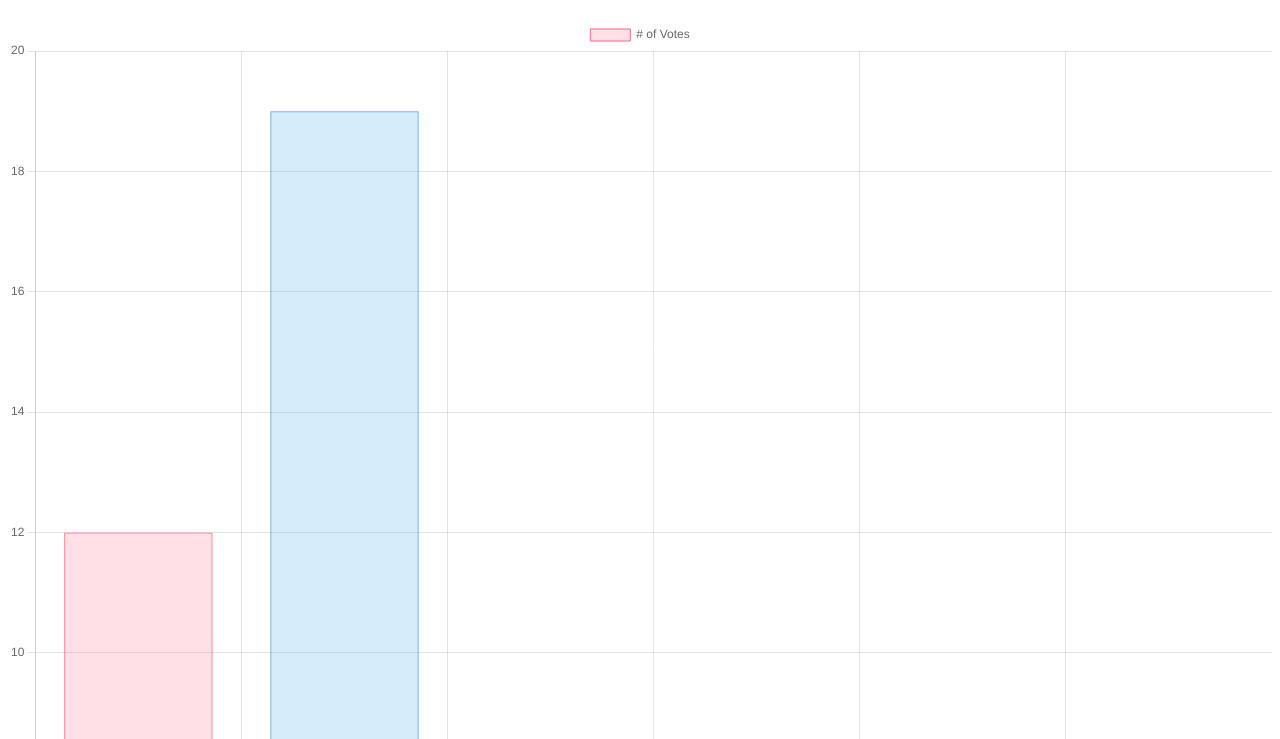
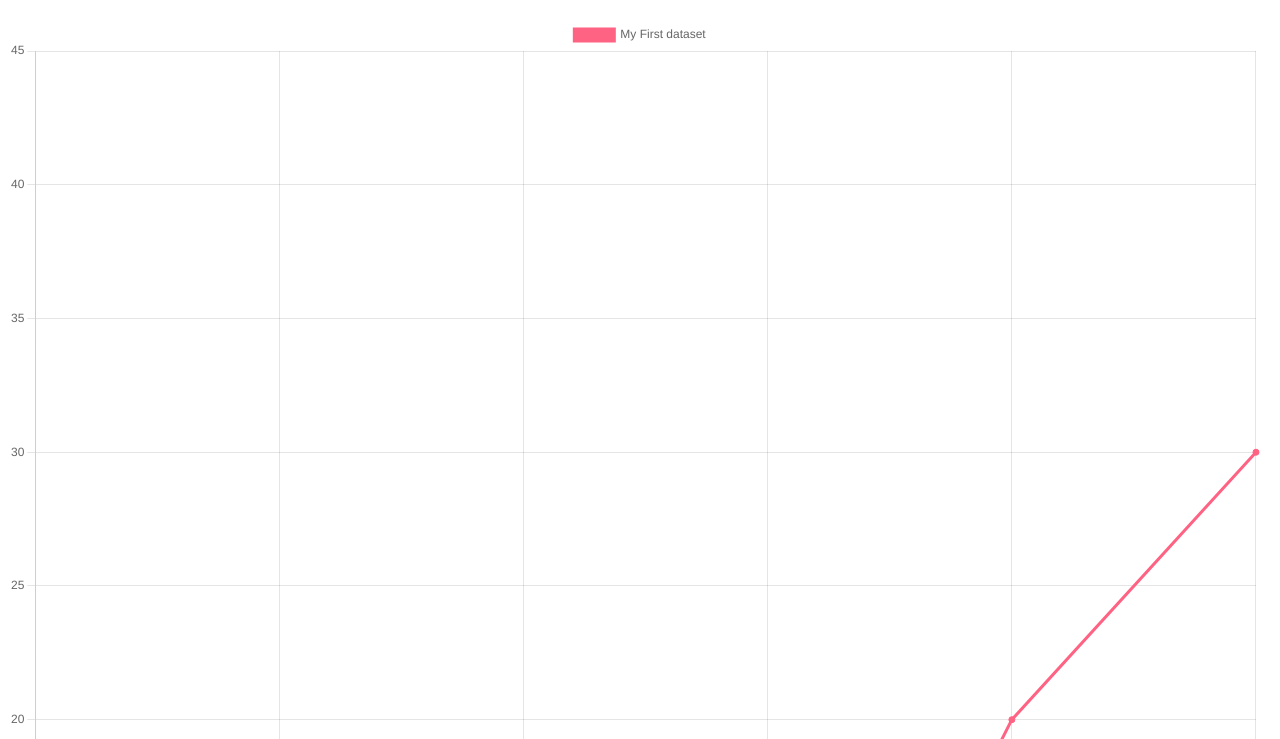
Before and after one commit to YasirUddin123/spike-chart.js-firsttime, a plain HTML site: page chartjs.html in a window 1280 px wide. Shown: the part 61-800 px from the top of the page. Drawn offline with nearby package versions, Linux system fonts and the light colour scheme.

Commit message:
added steps on how to use chart.js

```diff
--- a/chartjs.html
+++ b/chartjs.html
@@ -1,3 +1,6 @@
+<!-- Website Resource 1: https://www.chartjs.org/docs/latest/getting-started/ -->
+<!-- Website Resource 2: https://github.com/chartjs/Chart.js/blob/master/docs/getting-started/index.md -->
+
 <!DOCTYPE html>
 <html>
     <head>
@@ -8,47 +11,46 @@
         <meta name="viewport" content="width=device-width, initial-scale=1">
         <link rel="stylesheet" href="">
         <script src="chartjs.js"></script>
+        <!-- Step 2: Source in chart.js -->
         <script src="https://cdn.jsdelivr.net/npm/chart.js"></script>
     </head>
     <body>
         <h1>Graph</h1>
-        <canvas id="myChart" width="400" height="400"></canvas>
-<script>
-const ctx = document.getElementById('myChart').getContext('2d');
-const myChart = new Chart(ctx, {
-    type: 'bar',
-    data: {
-        labels: ['Red', 'Blue', 'Yellow', 'Green', 'Purple', 'Orange'],
-        datasets: [{
-            label: '# of Votes',
-            data: [12, 19, 3, 5, 2, 3],
-            backgroundColor: [
-                'rgba(255, 99, 132, 0.2)',
-                'rgba(54, 162, 235, 0.2)',
-                'rgba(255, 206, 86, 0.2)',
-                'rgba(75, 192, 192, 0.2)',
-                'rgba(153, 102, 255, 0.2)',
-                'rgba(255, 159, 64, 0.2)'
-            ],
-            borderColor: [
-                'rgba(255, 99, 132, 1)',
-                'rgba(54, 162, 235, 1)',
-                'rgba(255, 206, 86, 1)',
-                'rgba(75, 192, 192, 1)',
-                'rgba(153, 102, 255, 1)',
-                'rgba(255, 159, 64, 1)'
-            ],
-            borderWidth: 1
-        }]
-    },
-    options: {
-        scales: {
-            y: {
-                beginAtZero: true
-            }
-        }
-    }
-});
-</script>
+        <!-- Step 1: Add a canvas tag. Putting it inside a div tag creates responsiveness -->
+        <div><canvas id="myChart" width="400" height="400"></canvas></div>
+        <!-- Step 3: Add the script that will set up and config the graph -->
+        <script>
+            const labels = [
+            'January',
+            'February',
+            'March',
+            'April',
+            'May',
+            'June',
+            ];
+
+            const data = {
+            labels: labels,
+            datasets: [{
+                label: 'My First dataset',
+                backgroundColor: 'rgb(255, 99, 132)',
+                borderColor: 'rgb(255, 99, 132)',
+                data: [0, 10, 5, 2, 20, 30, 45],
+            }]
+            };
+
+            const config = {
+            type: 'line',
+            data: data,
+            options: {}
+            };
+        </script>
+        <!-- Step 4: Render the chart with the config -->
+        <script>
+            const myChart = new Chart(
+            document.getElementById('myChart'),
+            config
+            );
+        </script>
     </body>
 </html>
--- a/chartjs.js
+++ b/chartjs.js
@@ -1 +1 @@
-console.log('test');
+console.log('Graph works');
```
